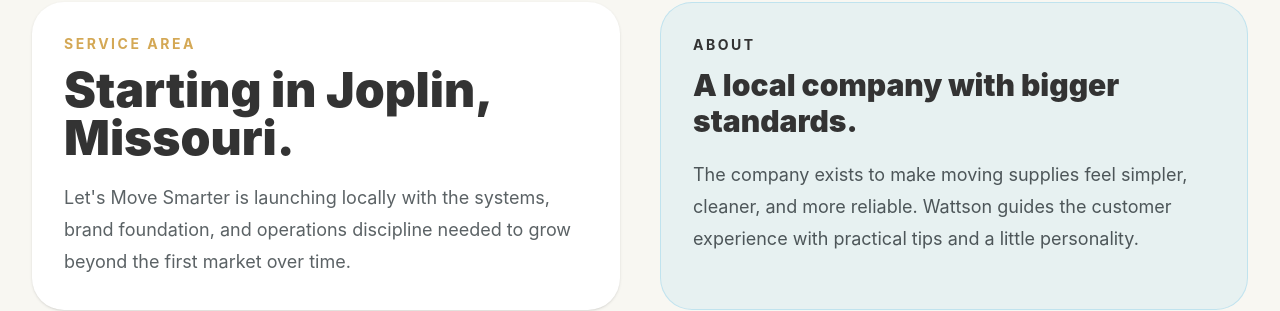
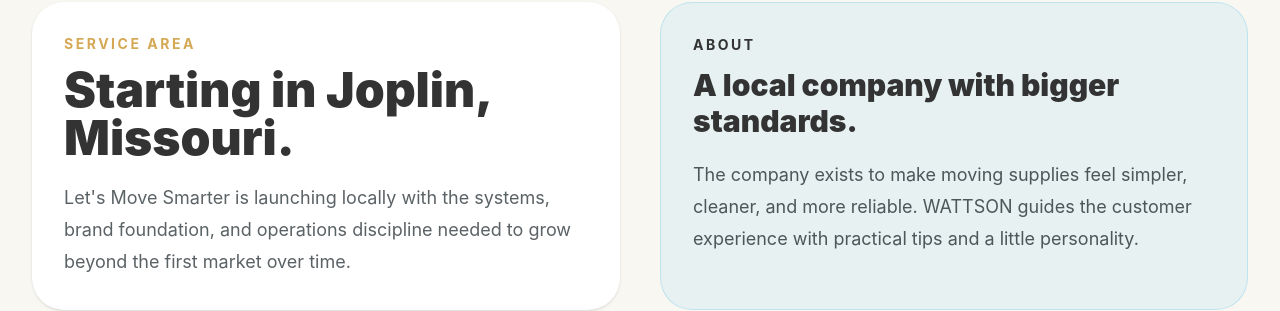
Before and after one commit to letsmovesmarter/letsmovesmarter-booking-app, a Next.js app: page / in a window 1280 px wide. Shown: the part 2625-2936 px from the top of the page. Built offline with nearby package versions, Linux system fonts and the light colour scheme; no server answers.

Commit message:
Use WATTSON mascot spelling

```diff
--- a/app/page.tsx
+++ b/app/page.tsx
@@ -218,7 +218,7 @@
           <h2 className="mt-3 text-3xl font-black text-[#333333]">A local company with bigger standards.</h2>
           <p className="mt-5 text-lg leading-8 text-[#4d5659]">
             The company exists to make moving supplies feel simpler, cleaner, and more reliable.
-            Wattson guides the customer experience with practical tips and a little personality.
+            WATTSON guides the customer experience with practical tips and a little personality.
           </p>
         </div>
       </section>
```
